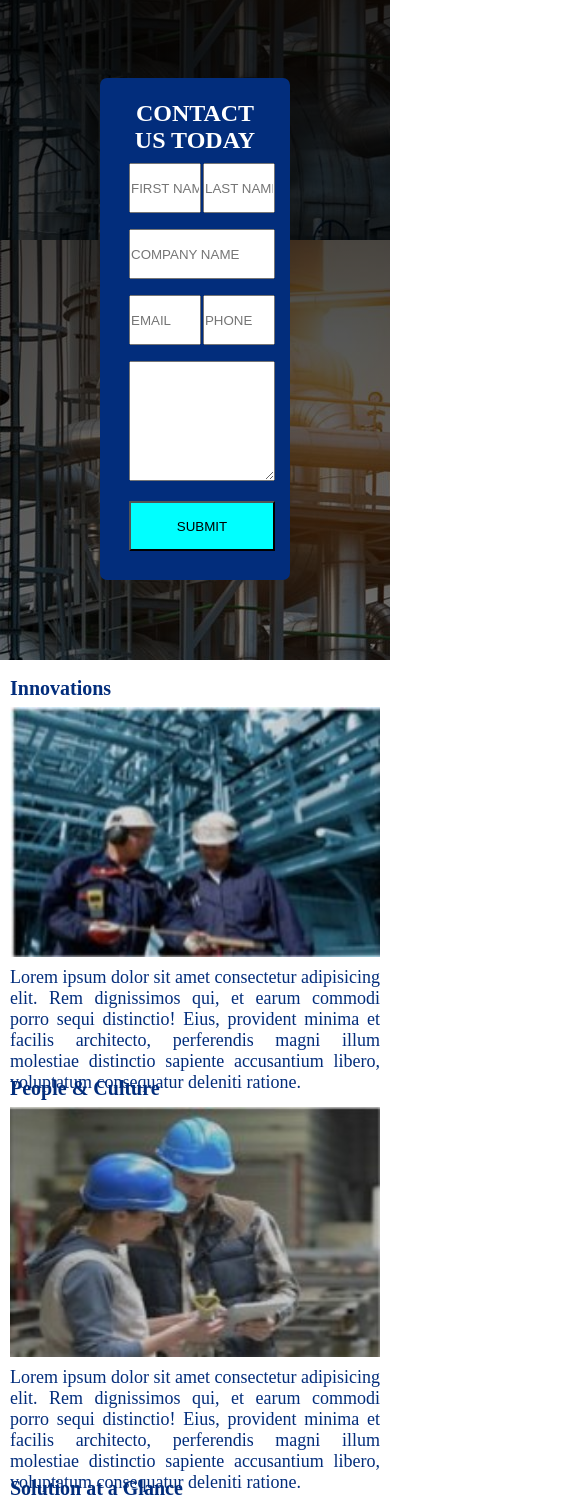
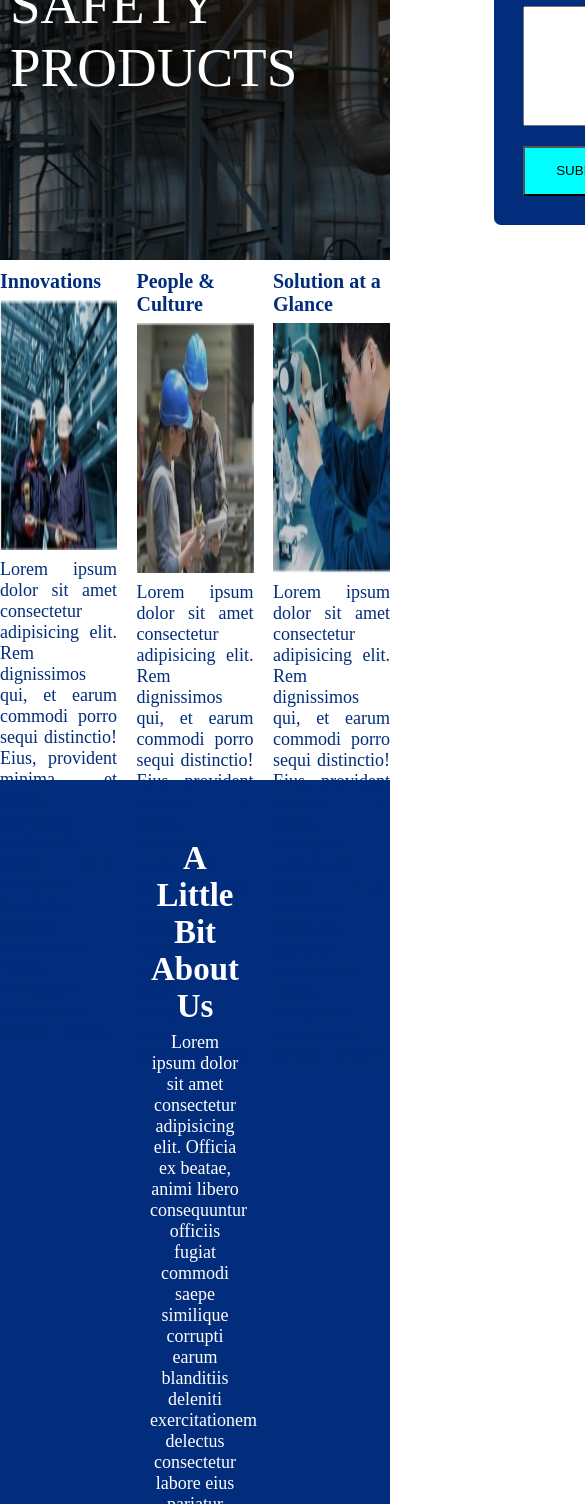
Before and after one commit to MayurS315/webpage3, a plain HTML site: page index.html in a window 390 px wide. Shown: the part 390-1894 px from the top of the page, 585 px wide, since content can reach past the window. Drawn offline with Linux system fonts and the light colour scheme.

Commit message:
webpage3day4

```diff
--- a/assets/css/style.css
+++ b/assets/css/style.css
@@ -121,7 +121,7 @@ aside .col-space{
 .service{
     width:100%;
     height:auto;
-    padding:0px 100px;
+    /* padding:0px 30px; */
 }
 .service .upper, .service .lower{
     display:flex;
@@ -152,142 +152,64 @@ aside .col-space{
     margin-bottom:7px;
    }
 
-@media screen and (max-width:768px){
 
+   @media screen and (max-width:992px),(min-width:992px){
+        .header{
+            width: 100%;
+            /* height:170px; */
+            padding: 10px;
+        }
+        .header h2{
+            font-size: 80px;
+        }
         .banner{
-        width: 100%;
-        height: 1000px;
-        color: #fff;
-        display: flex;
-        /* padding: 0px 0px; */
-        align-items: center;
-        flex-direction: column;
-        /* justify-content: space-between; */
-        background: linear-gradient(rgba(0,0,0,1),rgba(0, 0, 0, 0.5)),
-                    url(../img/Industrial.jpg);
-        /* background-size: cover; */
-        /* background: no-repeat; */
+            padding:10px;
         }
 
-    .banner h1{
-        margin-top: 100px;
-        font-size: 40px;
-        font-weight: normal;
+        .feature{
+            width:100%;
+            padding:10px 0px;
+         /* justify-content: space-between; */
         }
-    .banner h1 span{
-        display: block;
-    font-size: 60px;
-    font-weight: 600;
+        .feature div{
+                width:30%;
+                height:500px;
+        }
+        .feature div h2{
+            font-size: 20px;
         }
 
-    .banner aside{
-       width:100%;
-        margin-bottom: 80px;
-        border-radius: 7px;
-        text-align: center;
-        background: #022D7C;
-    }
-    .feature{
-
-        width:100%;
-        display:flex;
-        padding:30px 30px;
-        justify-content: center;
-        flex-direction: column;
-    }
-    .feature div{
-        width:100%;
-        height:400px;
-    }
-    .feature div h2{
-        font-size: 25px;
-
-    }
         .feature div img{
             width:100%;
-    height:250px;
         }
 
-    .feature div p{
-        margin-top: 6px;
-        font-size: 18px;
-        text-align: justify;
+        .about{
+            text-align: center;
+            padding:60px 150px;
         }
-
-
-    .about{
-        width:100%;
-        height:auto;
-        color:#fff;
-        text-align: center;
-        padding:30px 30px;
-        background-color: #022D7C;
-
-    }
-       .about h2{
-        font-size:25px;
-        margin-bottom:7px;
-       }
-
-       .about p{
-            font-size: 18px;
-            font-weight: normal;
-       }
-
 
         .service{
             width:100%;
             height:auto;
-        /* padding:0px 100px; */
+
         }
         .service .upper, .service .lower{
             display:flex;
-        /* align-items: center; */
-        flex-direction: column;
+            align-items: center;
         }
 
         .service .image,
         .service .content{
-        width:100%;
+            width:50%;
+        }
+
+        .service .upper .content,.service .lower .content{
+            margin-left: 20px;
         }
 
         .service .image img{
-        width:100%;
-        height:auto;
+            width:500px;
+            height:350px;
         }
 
-
-
     }
-@media screen and (max-width:600px){
-
-
-
-    .feature{
-
-        width:100%;
-        display:flex;
-        padding:10px 10px;
-        justify-content: center;
-        flex-direction: column;
-    }
-    .feature div{
-        width:100%;
-        height:400px;
-    }
-    .feature div h2{
-        font-size: 20px;
-        margin-top: 7px;
-
-    }
-    .feature div img{
-        width:100%;
-    height:250px;
-    }
-
-    .feature div p{
-        margin-top: 6px;
-        font-size: 18px;
-        text-align: justify;
-    }
-}
```
Lines whose indentation alone changed are shown as unchanged.
